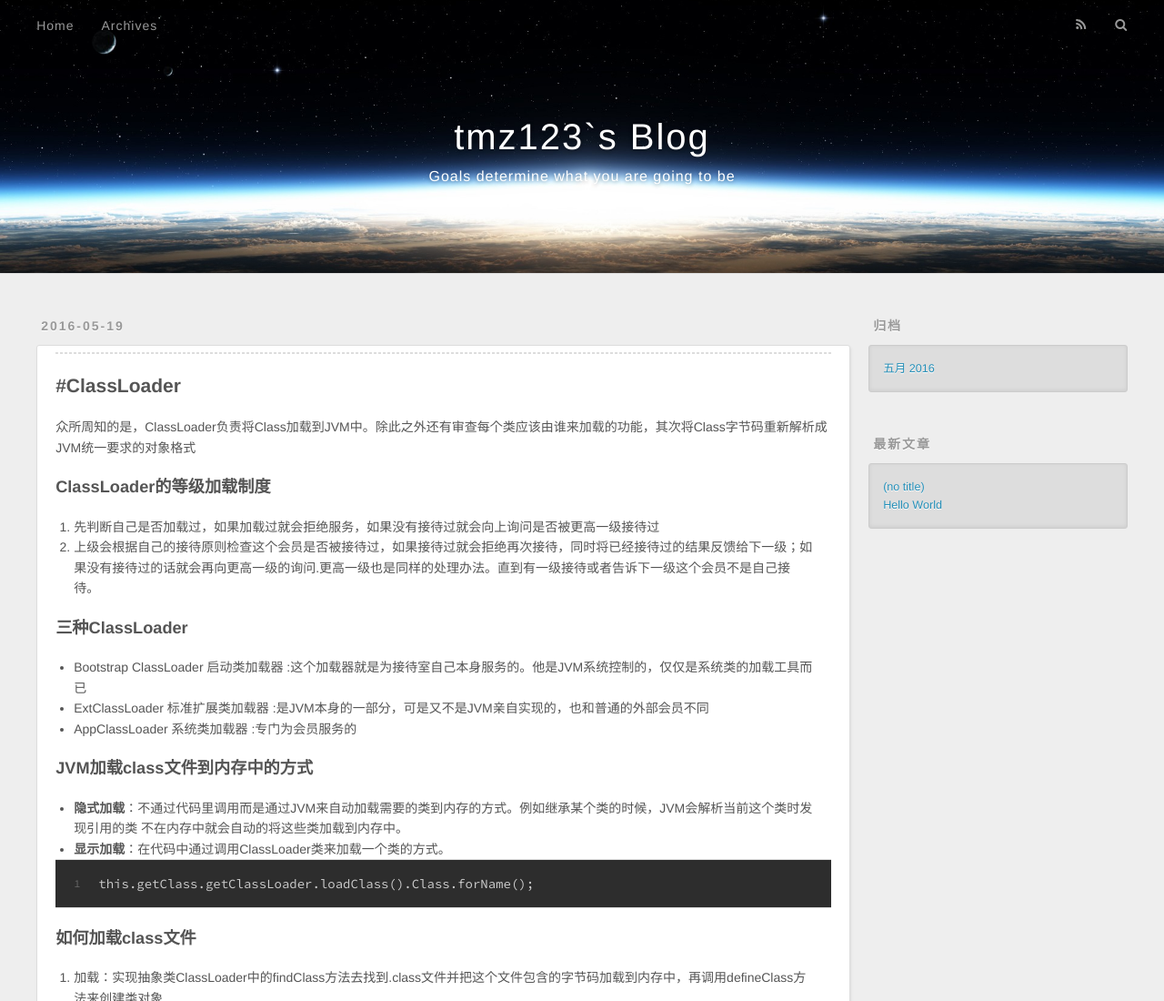
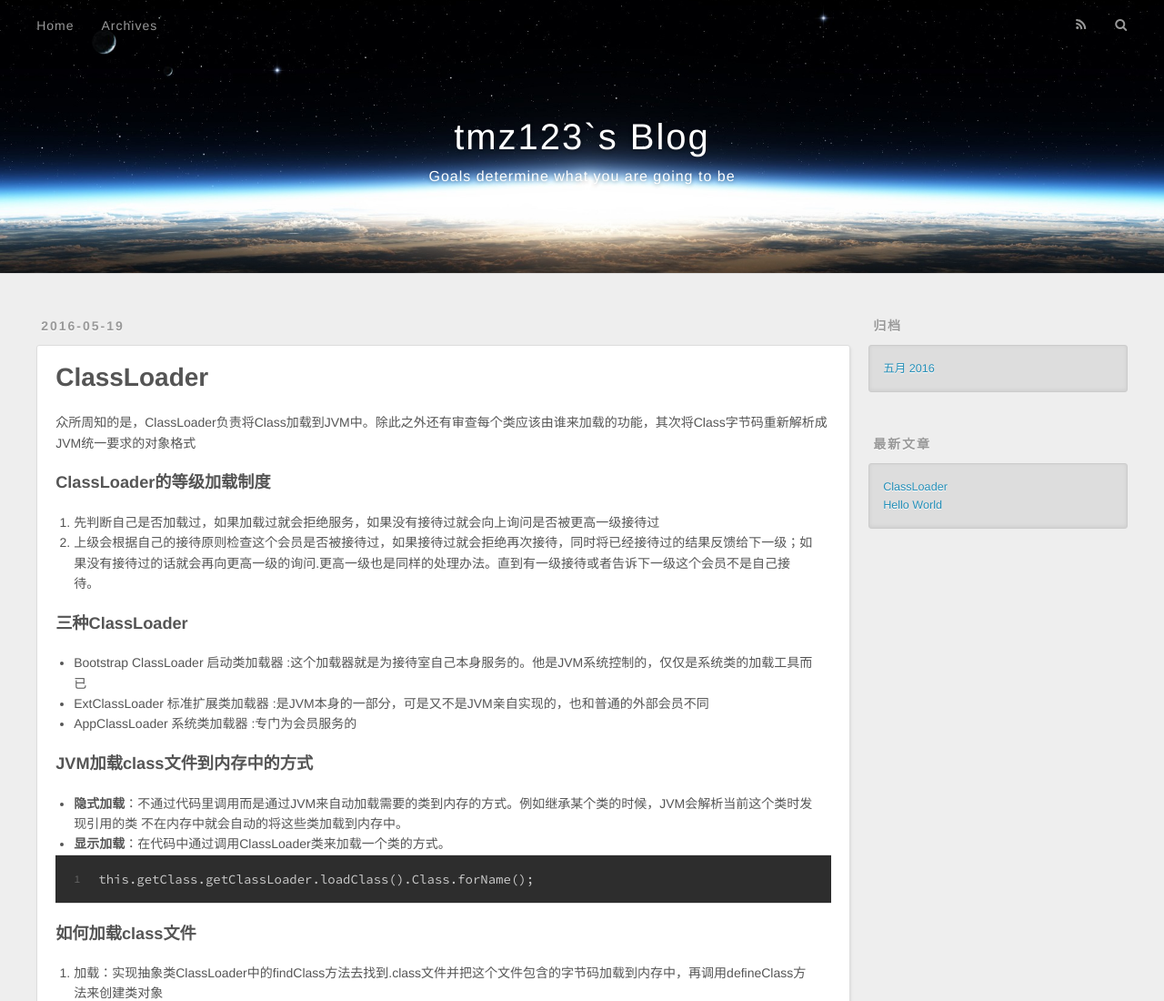
Before and after one commit to tmz123/tmz123.github.io, a plain HTML site: page 2016/05/19/ClassLoader/index.html in a window 1280 px wide. Shown: the top 1100 px of the page at 91% size. Drawn offline with nearby package versions, Linux system fonts and the light colour scheme.

Commit message:
Site updated: 2016-05-19 09:29:41

```diff
--- a/2016/05/19/ClassLoader/index.html
+++ b/2016/05/19/ClassLoader/index.html
@@ -3,18 +3,18 @@
 <head>
   <meta charset="utf-8">
 
-  <title>tmz123`s Blog</title>
+  <title>ClassLoader | tmz123`s Blog</title>
   <meta name="viewport" content="width=device-width, initial-scale=1, maximum-scale=1">
-  <meta name="description" content="#ClassLoader 众所周知的是，ClassLoader负责将Class加载到JVM中。除此之外还有审查每个类应该由谁来加载的功能，其次将Class字节码重新解析成JVM统一要求的对象格式">
+  <meta name="description" content="众所周知的是，ClassLoader负责将Class加载到JVM中。除此之外还有审查每个类应该由谁来加载的功能，其次将Class字节码重新解析成JVM统一要求的对象格式">
 <meta property="og:type" content="article">
-<meta property="og:title" content="tmz123`s Blog">
+<meta property="og:title" content="ClassLoader">
 <meta property="og:url" content="http://yoursite.com/2016/05/19/ClassLoader/index.html">
 <meta property="og:site_name" content="tmz123`s Blog">
-<meta property="og:description" content="#ClassLoader 众所周知的是，ClassLoader负责将Class加载到JVM中。除此之外还有审查每个类应该由谁来加载的功能，其次将Class字节码重新解析成JVM统一要求的对象格式">
-<meta property="og:updated_time" content="2016-05-19T01:28:08.796Z">
+<meta property="og:description" content="众所周知的是，ClassLoader负责将Class加载到JVM中。除此之外还有审查每个类应该由谁来加载的功能，其次将Class字节码重新解析成JVM统一要求的对象格式">
+<meta property="og:updated_time" content="2016-05-19T01:29:31.628Z">
 <meta name="twitter:card" content="summary">
-<meta name="twitter:title" content="tmz123`s Blog">
-<meta name="twitter:description" content="#ClassLoader 众所周知的是，ClassLoader负责将Class加载到JVM中。除此之外还有审查每个类应该由谁来加载的功能，其次将Class字节码重新解析成JVM统一要求的对象格式">
+<meta name="twitter:title" content="ClassLoader">
+<meta name="twitter:description" content="众所周知的是，ClassLoader负责将Class加载到JVM中。除此之外还有审查每个类应该由谁来加载的功能，其次将Class字节码重新解析成JVM统一要求的对象格式">
 
     <link rel="alternate" href="/atom.xml" title="tmz123`s Blog" type="application/atom+xml">
 
@@ -77,10 +77,19 @@
   <div class="article-inner">
 
 
+      <header class="article-header">
+
+
+    <h1 class="article-title" itemprop="name">
+      ClassLoader
+    </h1>
+
+
+      </header>
+
     <div class="article-entry" itemprop="articleBody">
 
-        <hr>
-<h2 id="ClassLoader"><a href="#ClassLoader" class="headerlink" title="#ClassLoader "></a>#ClassLoader </h2><p>众所周知的是，ClassLoader负责将Class加载到JVM中。除此之外还有审查每个类应该由谁来加载的功能，其次将Class字节码重新解析成JVM统一要求的对象格式</p>
+        <p>众所周知的是，ClassLoader负责将Class加载到JVM中。除此之外还有审查每个类应该由谁来加载的功能，其次将Class字节码重新解析成JVM统一要求的对象格式</p>
 <a id="more"></a>
 <h3 id="ClassLoader的等级加载制度"><a href="#ClassLoader的等级加载制度" class="headerlink" title="ClassLoader的等级加载制度"></a>ClassLoader的等级加载制度</h3><ol>
 <li>先判断自己是否加载过，如果加载过就会拒绝服务，如果没有接待过就会向上询问是否被更高一级接待过</li>
@@ -169,7 +178,7 @@
       <ul>
 
           <li>
-            <a href="/2016/05/19/ClassLoader/">(no title)</a>
+            <a href="/2016/05/19/ClassLoader/">ClassLoader</a>
           </li>
 
           <li>
```
Also changed, not shown: 2016/05/18/hello-world/index.html (+2 -2 lines), archives/2016/05/index.html (+7 -1 lines), archives/2016/index.html (+7 -1 lines), archives/index.html (+7 -1 lines), index.html (+12 -3 lines).
